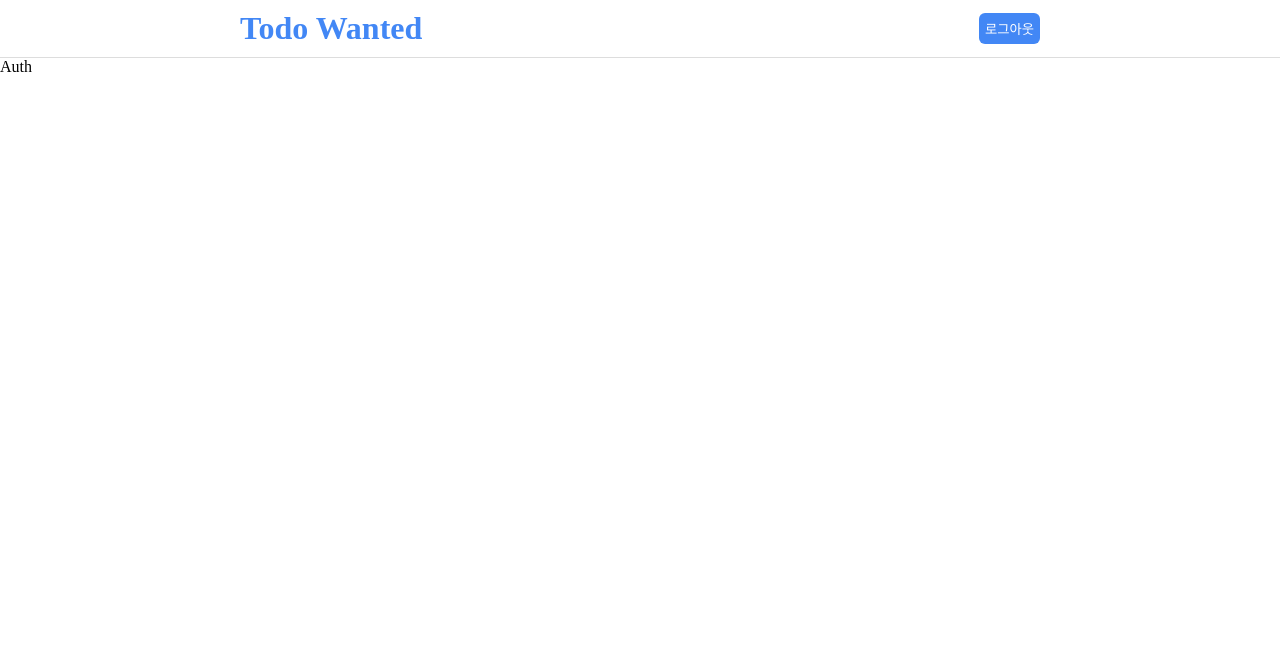
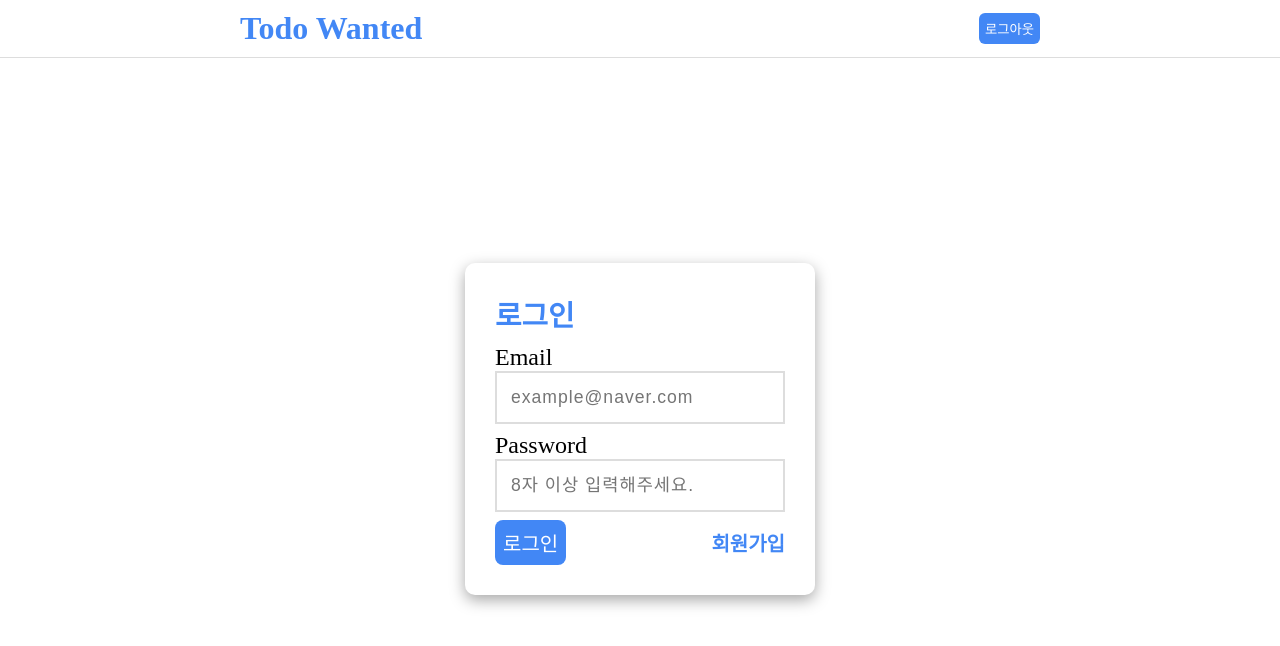
Before and after one commit to mingyeongho/wanted-pre-onboarding-challenge-fe-1, a React (Vite) app: page /auth in a window 1280 px wide. Shown: the top 646 px of the page. Built offline with nearby package versions, Linux system fonts and the light colour scheme.

Commit message:
design: ShadowBox and Auth

```diff
--- /dev/null
+++ b/src/components/Auth/index.tsx
@@ -0,0 +1,36 @@
+import { Link } from "react-router-dom";
+import styles from "../../styles/Auth/_auth.module.scss";
+import { COMMON_CONSTANT } from "../../utils/constant";
+
+const Auth = () => {
+  return (
+    <form className={styles.auth}>
+      <div className={styles.auth_input}>
+        <label htmlFor="email">{COMMON_CONSTANT.EMAIL}</label>
+        <input
+          type="text"
+          id="email"
+          name="email"
+          placeholder="example@naver.com"
+        />
+      </div>
+      <div className={styles.auth_input}>
+        <label htmlFor="password">{COMMON_CONSTANT.PASSWORD}</label>
+        <input
+          type="password"
+          id="password"
+          name="password"
+          placeholder="8자 이상 입력해주세요."
+        />
+      </div>
+      <div className={styles.btn_container}>
+        <button type="submit">{COMMON_CONSTANT.LOGIN}</button>
+        <button type="button">
+          <Link to={"signup"}>{COMMON_CONSTANT.SIGNUP}</Link>
+        </button>
+      </div>
+    </form>
+  );
+};
+
+export default Auth;
--- /dev/null
+++ b/src/components/Reusable/ShadowBox.tsx
@@ -0,0 +1,13 @@
+import styles from "../../styles/Reusable/_shadowBox.module.scss";
+import { ShadowBoxProps } from "../../utils/interface";
+
+const ShadowBox = ({ subject, children }: ShadowBoxProps) => {
+  return (
+    <div className={styles.shadow_box}>
+      <h2 className={styles.subject}>{subject}</h2>
+      {children}
+    </div>
+  );
+};
+
+export default ShadowBox;
--- a/src/pages/Auth.tsx
+++ /dev/null
@@ -1,5 +0,0 @@
-const Auth = () => {
-  return <main>Auth</main>;
-};
-
-export default Auth;
--- /dev/null
+++ b/src/pages/AuthPage.tsx
@@ -0,0 +1,14 @@
+import Auth from "../components/Auth";
+import ShadowBox from "../components/Reusable/ShadowBox";
+
+const AuthPage = () => {
+  return (
+    <main>
+      <ShadowBox subject="로그인">
+        <Auth />
+      </ShadowBox>
+    </main>
+  );
+};
+
+export default AuthPage;
--- a/src/router/Router.tsx
+++ b/src/router/Router.tsx
@@ -1,14 +1,14 @@
 import { Route, Routes } from "react-router-dom";
-import Auth from "../pages/Auth";
+import AuthPage from "../pages/AuthPage";
 import Home from "../pages/Home";
-import Signup from "../pages/Signup";
+import SignupPage from "../pages/SignupPage";
 
 const Router = () => {
   return (
     <Routes>
       <Route path="/" element={<Home />} />
-      <Route path="/auth" element={<Auth />} />
-      <Route path="/auth/signup" element={<Signup />} />
+      <Route path="/auth" element={<AuthPage />} />
+      <Route path="/auth/signup" element={<SignupPage />} />
     </Routes>
   );
 };
--- /dev/null
+++ b/src/styles/Auth/_auth.module.scss
@@ -0,0 +1,58 @@
+@import "../variable.scss";
+
+.auth {
+  display: flex;
+  flex-direction: column;
+  gap: 8px;
+  width: 100%;
+
+  & > .auth_input {
+    & > label {
+      font-size: 1.5rem;
+    }
+    & > input {
+      border: 2px solid #ddd;
+      width: 100%;
+      padding: 14px;
+      outline: none;
+      transition: 0.3s border;
+      letter-spacing: 1px;
+      font-size: 1.1rem;
+
+      &:focus {
+        border-color: map-get($common, "accent_color");
+      }
+    }
+  }
+
+  & > .btn_container {
+    display: flex;
+    justify-content: space-between;
+    align-items: center;
+    & > button {
+      font-size: 1.25rem;
+      border: none;
+      &[type="submit"] {
+        background-color: map-get($common, "accent_color");
+        color: map-get($common, "white");
+        padding: 8px;
+        border-radius: 8px;
+        transition: 0.3s background-color;
+
+        &:hover {
+          background-color: map-get($common, "accent_hover_color");
+        }
+      }
+      &[type="button"] {
+        color: map-get($common, "accent_color");
+        background-color: inherit;
+        font-weight: 600;
+        transition: 0.3s color;
+
+        &:hover {
+          color: map-get($common, "accent_hover_color");
+        }
+      }
+    }
+  }
+}
--- /dev/null
+++ b/src/styles/Reusable/_shadowBox.module.scss
@@ -0,0 +1,16 @@
+@import "../variable.scss";
+
+.shadow_box {
+  width: map-get($shadow_box, "width");
+  display: flex;
+  flex-direction: column;
+  gap: 10px;
+  box-shadow: map-get($shadow_box, "box_shadow");
+  border-radius: 10px;
+  padding: 30px;
+
+  & > .subject {
+    font-size: 1.8rem;
+    color: map-get($common, "accent_color");
+  }
+}
--- a/src/styles/global.scss
+++ b/src/styles/global.scss
@@ -1,3 +1,5 @@
+@import "./variable.scss";
+
 * {
   padding: 0;
   margin: 0;
@@ -19,3 +21,15 @@ body,
 button:hover {
   cursor: pointer;
 }
+
+main {
+  flex: 1;
+  display: flex;
+  justify-content: center;
+  align-items: center;
+}
+
+a {
+  text-decoration: none;
+  color: inherit;
+}
--- a/src/styles/variable.scss
+++ b/src/styles/variable.scss
@@ -1,5 +1,10 @@
 $common: (
   "accent_color": #4287f5,
-  "accent_hover_color": #307bf2,
+  "accent_hover_color": #2a78f4,
   "white": white,
 );
+
+$shadow_box: (
+  "width": 350px,
+  "box_shadow": rgba(0, 0, 0, 0.35) 0px 5px 15px,
+);
--- a/src/utils/constant.ts
+++ b/src/utils/constant.ts
@@ -1,4 +1,8 @@
 export const COMMON_CONSTANT = {
   LOGO: "Todo Wanted",
   LOGOUT: "로그아웃",
+  EMAIL: "Email",
+  PASSWORD: "Password",
+  LOGIN: "로그인",
+  SIGNUP: "회원가입",
 };
--- /dev/null
+++ b/src/utils/interface.ts
@@ -0,0 +1,4 @@
+export interface ShadowBoxProps {
+  subject: string;
+  children: JSX.Element;
+}
```
Also changed, not shown: src/pages/SignupPage.tsx (renamed from src/pages/Signup.tsx).
